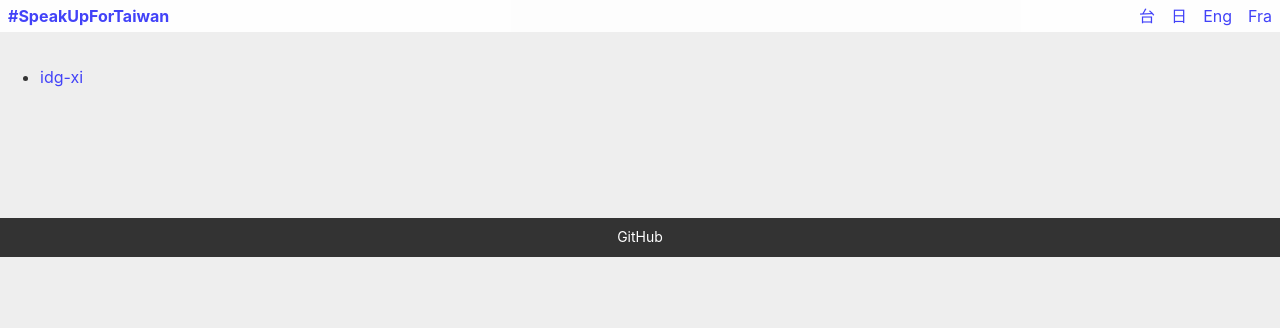
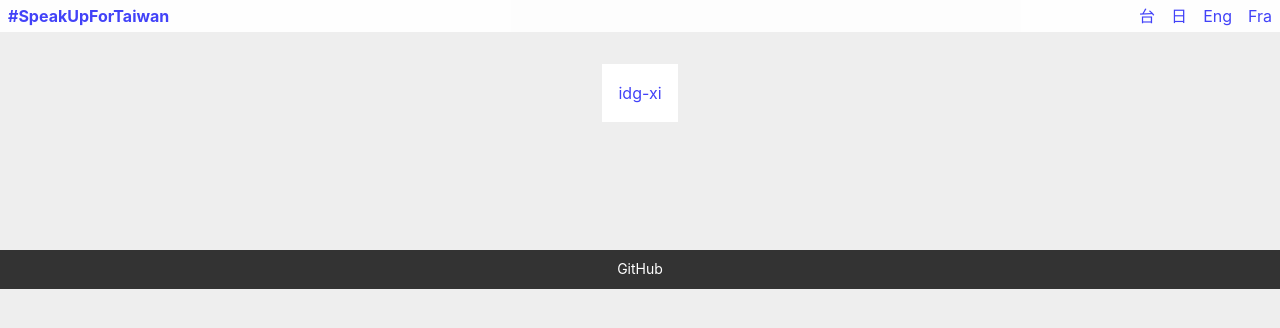
Before and after one commit to chihaoyo/speak-up-for-taiwan, a Nuxt app: page / in a window 1280 px wide. Shown: the top 328 px of the page. Built offline with nearby package versions, Linux system fonts and the light colour scheme.

Commit message:
Update index styles

```diff
--- a/assets/styles.scss
+++ b/assets/styles.scss
@@ -32,6 +32,7 @@ footer {
 *:after {
   box-sizing: border-box;
   margin: 0;
+  padding: 0;
 }
 img {
   display: block;
--- a/pages/index.vue
+++ b/pages/index.vue
@@ -28,8 +28,33 @@
 export default {
   head() {
     return {
-      title: '#SpeakUpForTaiwan'
+      title: '#SpeakUpForTaiwan',
+      meta: [
+        {
+          hid: 'description',
+          name: 'description',
+          content: 'Speak up for Taiwan.'
+        }
+      ]
     }
   }
 }
 </script>
+
+<style lang="scss">
+@import 'assets/variables';
+
+.page.index {
+  > ul {
+    list-style: none;
+    display: flex;
+    flex-wrap: wrap;
+    justify-content: center;
+    > li {
+      max-width: 16rem;
+      padding: 1rem;
+      background: $color-white;
+    }
+  }
+}
+</style>
```
